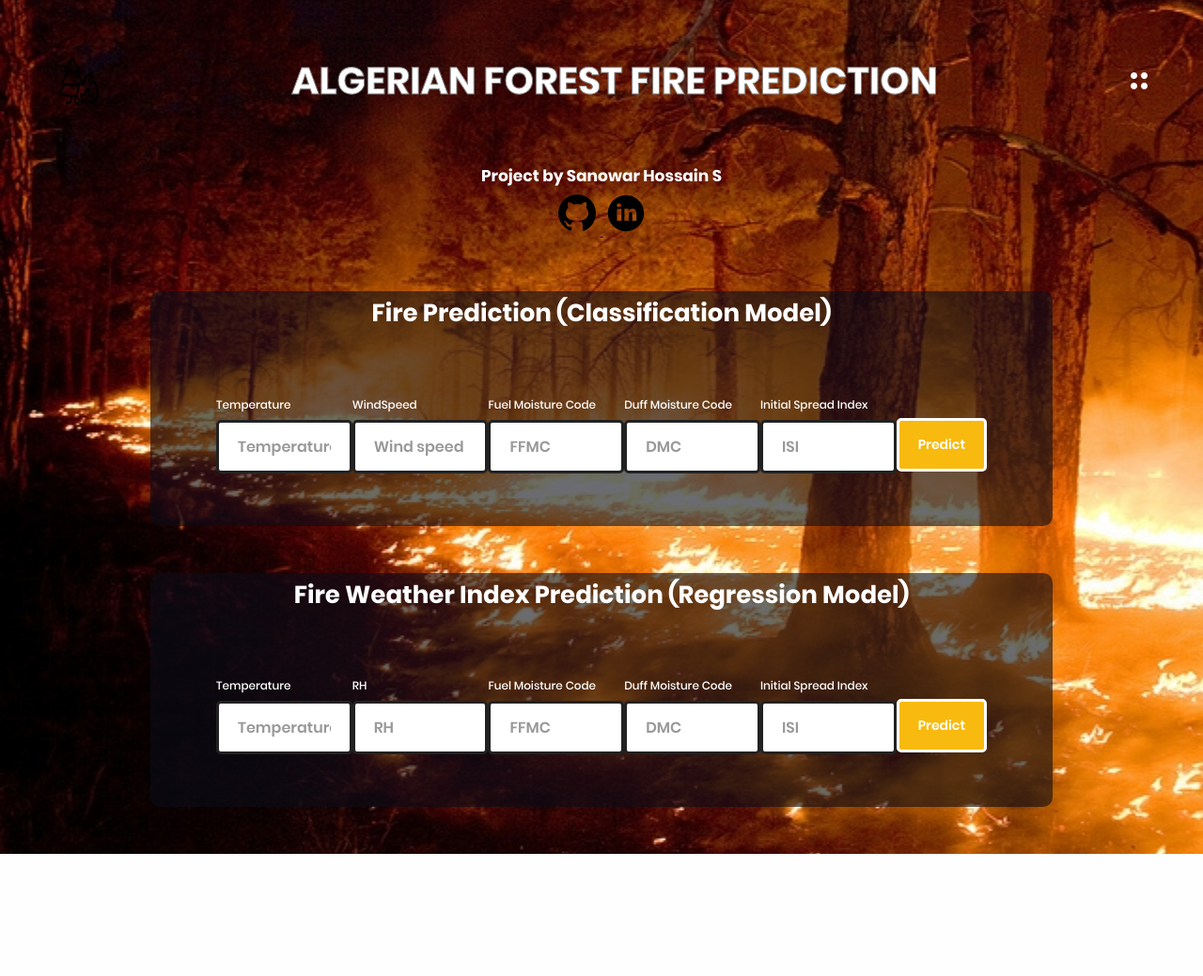
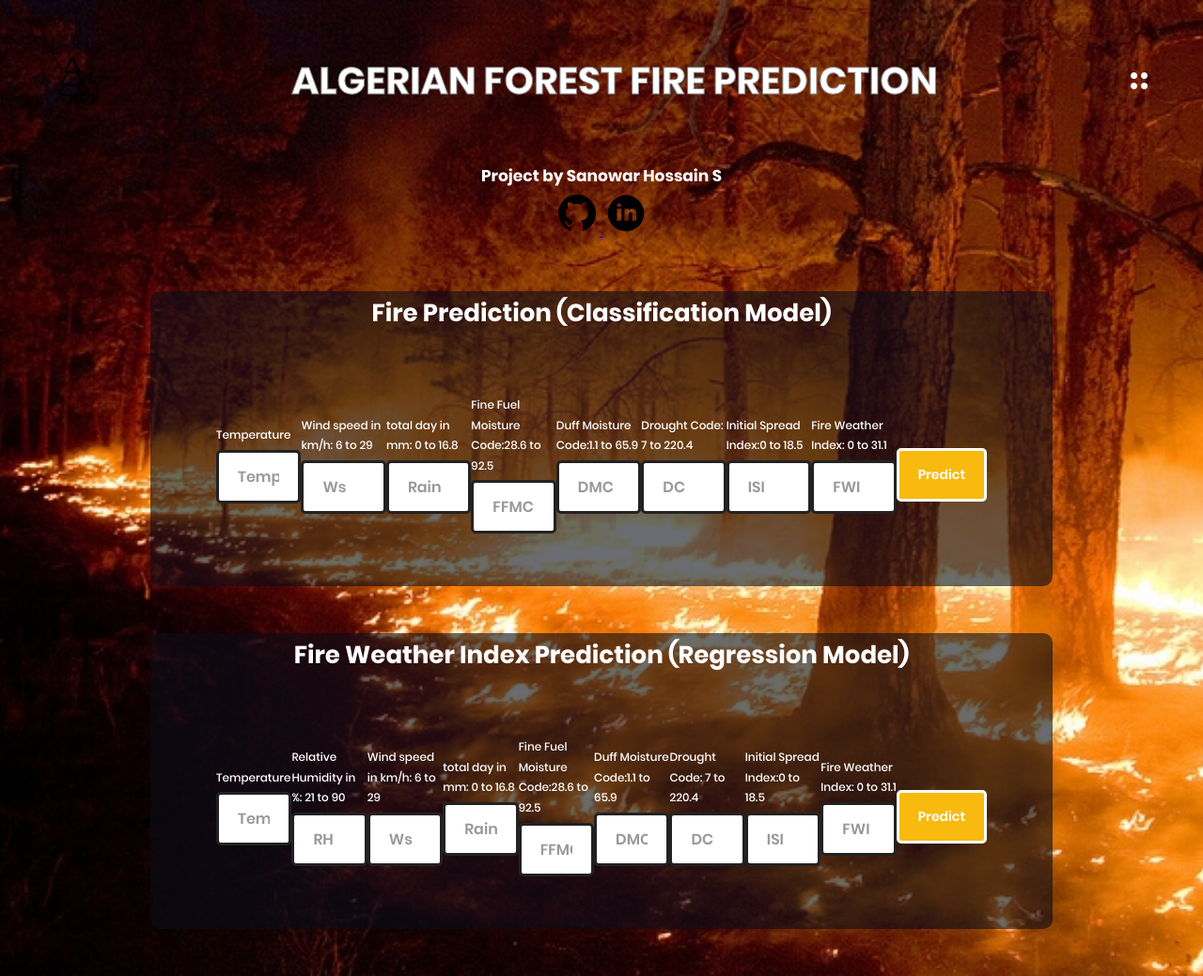
Before and after one commit to hossain-sanowar/Forest-Fire-Prediction, a Flask app: page / in a window 1280 px wide. Shown: the whole page at 94% size. Before the commit the page ends 909 px from the top, so only its background shows below. Run offline with Flask 2, Linux system fonts and the light colour scheme; parts of the project's set-up code (start-up, migrations or seed data) failed here and were passed over; some libraries are stand-ins or nearby versions.

Commit message:
updated css

```diff
--- a/templates/index.html
+++ b/templates/index.html
@@ -42,20 +42,32 @@
                         <input type="number" id="Temperature" name="Temperature" placeholder="Temperature" />
                     </div>
                     <div class="form-Ws">
-                        <label for="Ws">WindSpeed</label>
-                        <input type="number" id="Ws" name="Ws" placeholder="Wind speed" />
+                        <label for="Ws">Wind speed in km/h: 6 to 29</label>
+                        <input type="number" id="Ws" name="Ws" placeholder="Ws" />
+                    </div>
+                    <div class="form-Rain">
+                        <label for="Rain">total day in mm: 0 to 16.8</label>
+                        <input type="number" id="Rain" name="Rain" placeholder="Rain" />
                     </div>
                     <div class="form-FFMC">
-                        <label for="FFMC"> Fuel Moisture Code </label>
+                        <label for="FFMC"> Fine Fuel Moisture Code:28.6 to 92.5 </label>
                         <input type="number" id="FFMC" name="FFMC" placeholder="FFMC" />
                     </div>
                     <div class="form-DMC">
-                        <label for="DMC">Duff Moisture Code</label>
+                        <label for="DMC">Duff Moisture Code:1.1 to 65.9</label>
                         <input type="number" id="DMC" name="DMC" placeholder="DMC" />
                     </div>
+                    <div class="form-DC">
+                        <label for="DC"> Drought Code: 7 to 220.4</label>
+                        <input type="number" id="DC" name="DC" placeholder="DC" />
+                    </div>
                     <div class="form-ISI">
-                        <label for="ISI">Initial Spread Index </label>
+                        <label for="ISI">Initial Spread Index:0 to 18.5</label>
                         <input type="number" id="ISI" name="ISI" placeholder="ISI" />
+                    </div>
+                    <div class="form-FWI">
+                        <label for="FWI"> Fire Weather Index: 0 to 31.1 </label>
+                        <input type="number" id="FWI" name="FWI" placeholder="FWI" />
                     </div>
                     <div class="form-submit">
                         <input type="submit" id="submit" class="submit" value="Predict" />
@@ -68,25 +80,42 @@
             <h3>Fire Weather Index Prediction (Regression Model) </h3>
             <form action="{{ url_for('predictR')}}" id="Reg_form" class="booking-form" method="POST">
                 <div class="form-group">
-                    <div>
-                        <label for="Temperature1">Temperature</label>
-                        <input type="text" id="Temperature1" name="Temperature" placeholder="Temperature" />
+                    <div class="form-Temperature">
+                        <label for="Temperature">Temperature</label>
+                        <input type="number" id="Temperature" name="Temperature" placeholder="Temperature" />
                     </div>
-                    <div>
-                        <label for="RH">RH</label>
-                        <input type="text" id="RH" name="RH" placeholder="RH" />
+                    <div class="form-RH">
+                        <label for="Temperature">Relative Humidity in %: 21 to 90</label>
+                        <input type="number" id="RH" name="RH" placeholder="RH" />
                     </div>
-                    <div>
-                        <label for="FFMC1">Fuel Moisture Code</label>
-                        <input type="text" id="FFMC1" name="FFMC" placeholder="FFMC" />
+
+                    <div class="form-Ws">
+                        <label for="Ws">Wind speed in km/h: 6 to 29</label>
+                        <input type="number" id="Ws" name="Ws" placeholder="Ws" />
                     </div>
-                    <div>
-                        <label for="DMC1">Duff Moisture Code</label>
-                        <input type="text" id="DMC1" name="DMC1" placeholder="DMC" />
+                    <div class="form-Rain">
+                        <label for="Rain">total day in mm: 0 to 16.8</label>
+                        <input type="number" id="Rain" name="Rain" placeholder="Rain" />
                     </div>
-                    <div>
-                        <label for="ISI1">Initial Spread Index</label>
-                        <input type="text" id="ISI1" name="ISI1" placeholder="ISI" />
+                    <div class="form-FFMC">
+                        <label for="FFMC"> Fine Fuel Moisture Code:28.6 to 92.5 </label>
+                        <input type="number" id="FFMC" name="FFMC" placeholder="FFMC" />
+                    </div>
+                    <div class="form-DMC">
+                        <label for="DMC">Duff Moisture Code:1.1 to 65.9</label>
+                        <input type="number" id="DMC" name="DMC" placeholder="DMC" />
+                    </div>
+                    <div class="form-DC">
+                        <label for="DC"> Drought Code: 7 to 220.4</label>
+                        <input type="number" id="DC" name="DC" placeholder="DC" />
+                    </div>
+                    <div class="form-ISI">
+                        <label for="ISI">Initial Spread Index:0 to 18.5</label>
+                        <input type="number" id="ISI" name="ISI" placeholder="ISI" />
+                    </div>
+                    <div class="form-FWI">
+                        <label for="FWI"> Fire Weather Index: 0 to 31.1 </label>
+                        <input type="number" id="FWI" name="FWI" placeholder="FWI" />
                     </div>
                     <div class="form-submit">
                         <input type="submit" id="submitR" class="submit" value="Predict" />
```
